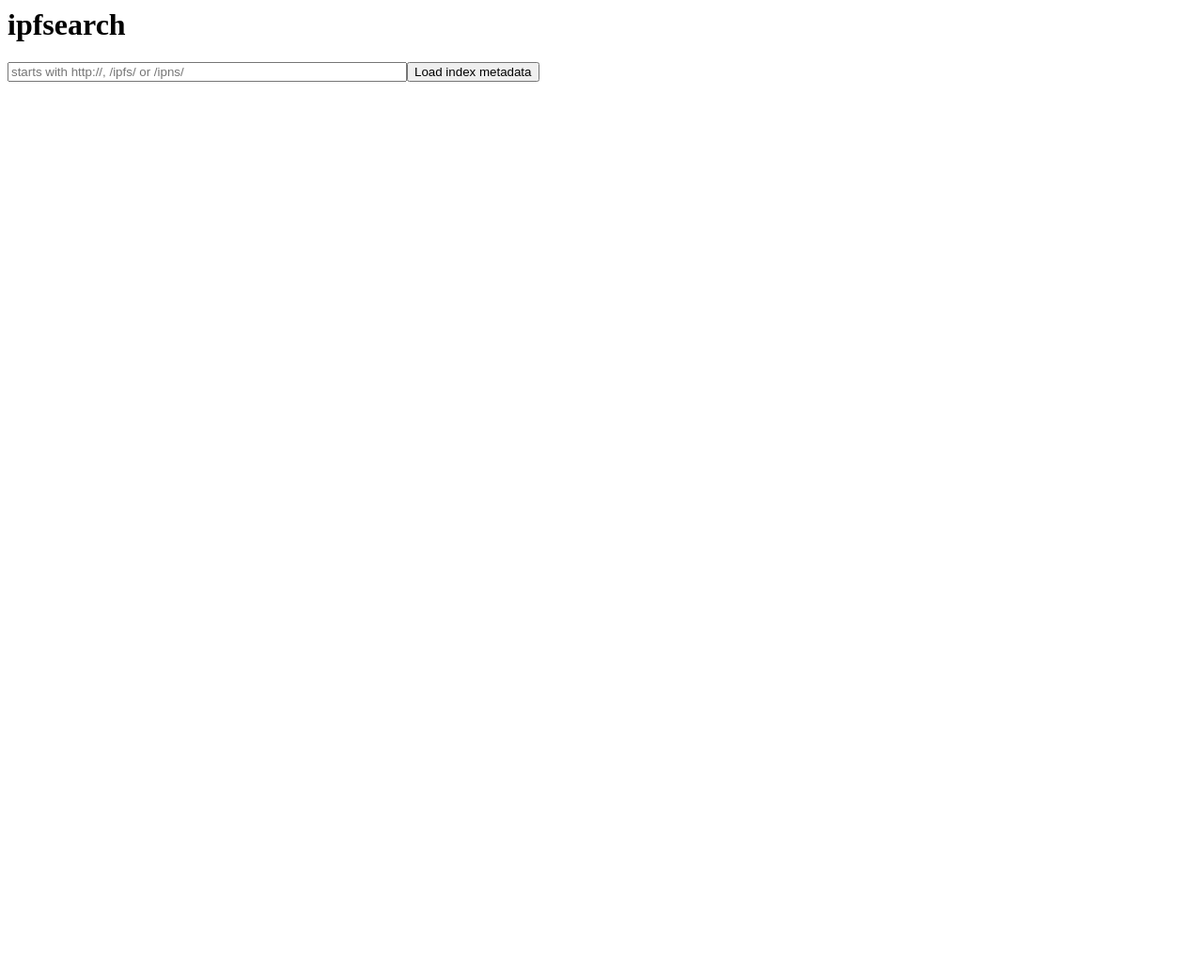
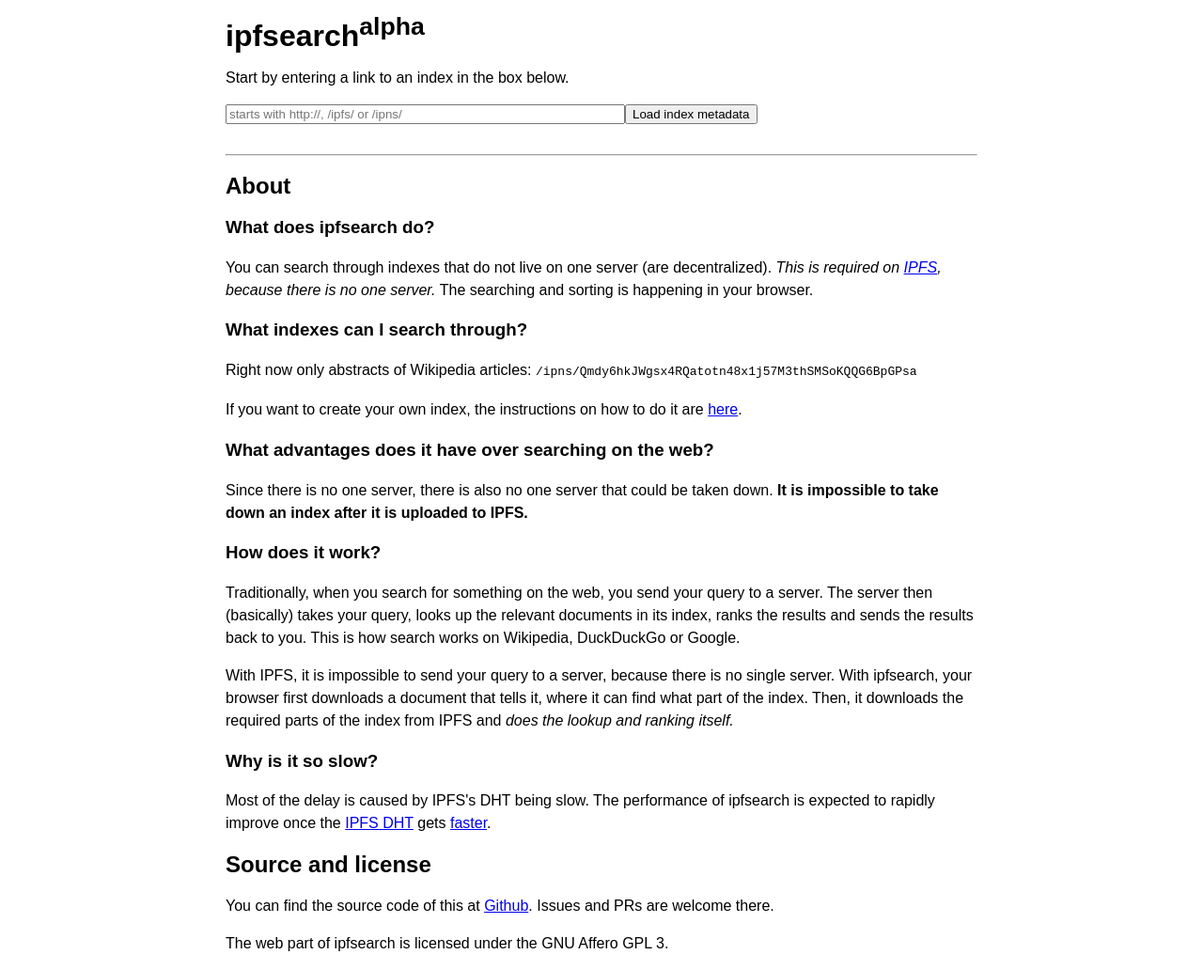
Before and after one commit to tensojka/ipfsearch-webapp, a website with bundled scripts: page index.html in a window 1280 px wide. Shown: the whole page at 94% size. Before the commit the page ends 800 px from the top, so only its background shows below. Built offline with nearby package versions, Linux system fonts and the light colour scheme.

Commit message:
Update index and README to explain what this is

```diff
--- a/index.html
+++ b/index.html
@@ -1,12 +1,23 @@
 <head>
     <meta charset="utf-8">
+    <style>
+        body {
+            max-width: 50em;
+            margin: auto;
+            padding: 1em;
+            line-height: 1.5em;
+            font-family: sans-serif;
+            /*  */
+        }
+    </style>
 </head>
 
 <body>
-    <h1>ipfsearch</h1>
+    <h1>ipfsearch<sup>alpha</sup></h1>
 
     <div id="app">
         <div v-if="showmeta">
+            <p>Start by entering a link to an index in the box below.</p>
             <input type="text" size="50" id="meta" placeholder="starts with http://, /ipfs/ or /ipns/"></input><button onclick="loadMetaFromButton()">Load index metadata</button>
         </div>
         <span v-else-if="showsearchbox">
@@ -23,6 +34,32 @@
             </tr>
         </table>
     </div>
+    <br>
+    <hr>
+    <h2>About</h2>
+
+    <h3>What does ipfsearch do?</h3>
+    <p>You can search through indexes that do not live on one server (are decentralized). <i>This is required on <a href="https://ipfs.io/">IPFS</a>, because there is no one server.</i> The searching and sorting is happening in your browser.</p>
+
+    <h3>What indexes can I search through?</h3>
+    <p>Right now only abstracts of Wikipedia articles: <code>/ipns/Qmdy6hkJWgsx4RQatotn48x1j57M3thSMSoKQQG6BpGPsa</code></p>
+    <p>If you want to create your own index, the instructions on how to do it are <a href="https://github.com/hoschiCZ/ipfsearch-index/">here</a>.</p>
+
+    <h3>What advantages does it have over searching on the web?</h3>
+    <p>Since there is no one server, there is also no one server that could be taken down. <b>It is impossible to take down an index after it is uploaded to IPFS.</b></p>
+
+    <h3>How does it work?</h3>
+    <p>Traditionally, when you search for something on the web, you send your query to a server. The server then (basically) takes your query, looks up the relevant documents in its index, ranks the results and sends the results back to you. This is how search works on Wikipedia, DuckDuckGo or Google.</p>
+
+    <p>With IPFS, it is impossible to send your query to a server, because there is no single server. With ipfsearch, your browser first downloads a document that tells it, where it can find what part of the index. Then, it downloads the required parts of the index from IPFS and <i>does the lookup and ranking itself.</i></p>
+
+    <h3>Why is it so slow?</h3>
+    <p>Most of the delay is caused by IPFS's DHT being slow. The performance of ipfsearch is expected to rapidly improve once the <a href="https://github.com/ipfs/go-ipfs/issues/1396">IPFS DHT</a> gets <a href="https://github.com/libp2p/go-libp2p-kad-dht/issues/88">faster</a>.</p>
+
+    <h2>Source and license</h2>
+    <p>You can find the source code of this at <a href="https://github.com/hoschiCZ/ipfsearch-webapp">Github</a>. Issues and PRs are welcome there.</p>
+    <p>The web part of ipfsearch is licensed under the GNU Affero GPL 3.</p>
+
 
 <script src="bundle.js"></script>
 <script src="https://cdn.jsdelivr.net/npm/vue@2.5.13/dist/vue.js"></script>
```
Also changed, not shown: README.md (added).
